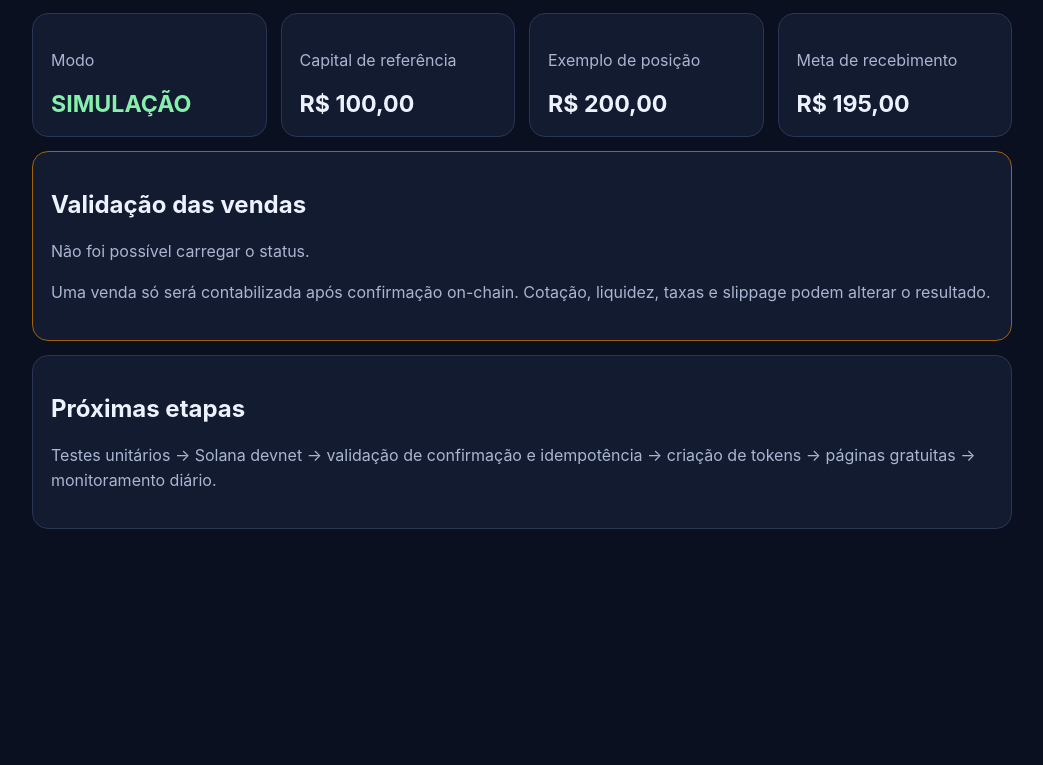
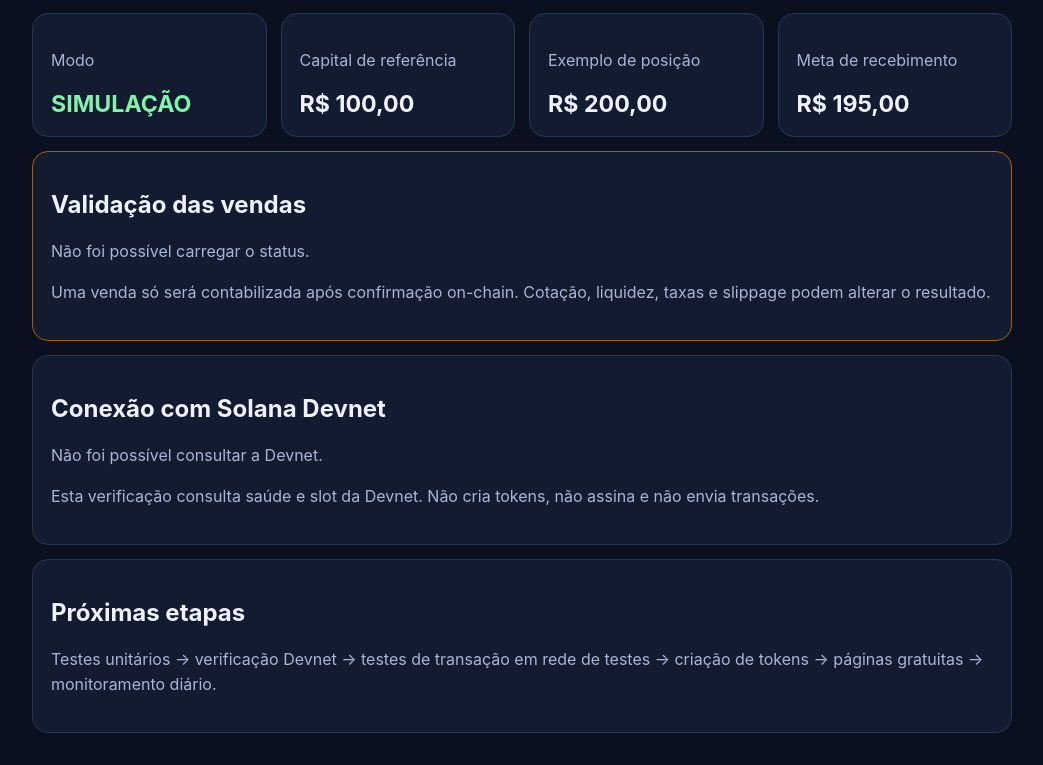
Before and after one commit to TFERRE21/SolanaTokenFactory, a website: page public/index.html in a window 1280 px wide. Shown: the part 142-907 px from the top of the page, without its empty margins (118-1161 px from the left). Before the commit the page ends 800 px from the top, so only its background shows below. Drawn offline with Linux system fonts and the light colour scheme; no server answers.

Commit message:
Show read-only Devnet status on dashboard

```diff
--- a/public/index.html
+++ b/public/index.html
@@ -24,7 +24,12 @@ body{margin:0;padding:32px;max-width:980px;margin-inline:auto}h1{letter-spacing:
 <p id="plan">Carregando status do motor de simulação…</p>
 <p>Uma venda só será contabilizada após confirmação on-chain. Cotação, liquidez, taxas e slippage podem alterar o resultado.</p>
 </section>
-<section class="card" style="margin-top:14px"><h2>Próximas etapas</h2><p>Testes unitários → Solana devnet → validação de confirmação e idempotência → criação de tokens → páginas gratuitas → monitoramento diário.</p></section>
+<section class="card" style="margin-top:14px">
+<h2>Conexão com Solana Devnet</h2>
+<p id="devnet">Verificando conexão somente leitura…</p>
+<p>Esta verificação consulta saúde e slot da Devnet. Não cria tokens, não assina e não envia transações.</p>
+</section>
+<section class="card" style="margin-top:14px"><h2>Próximas etapas</h2><p>Testes unitários → verificação Devnet → testes de transação em rede de testes → criação de tokens → páginas gratuitas → monitoramento diário.</p></section>
 <script>
 fetch('/api/status').then(r=>r.json()).then(s=>{
  document.getElementById('mode').textContent=s.mode.toUpperCase();
@@ -33,5 +38,10 @@ fetch('/api/status').then(r=>r.json()).then(s=>{
  ? 'Plano calculado: vender aproximadamente '+(p.sellFraction*100).toFixed(2)+'% da posição e reter '+(p.retainedFraction*100).toFixed(2)+'%. Estimativa apenas; sem transação.'
  : 'Venda bloqueada ou meta não estimável: '+p.status;
 }).catch(()=>document.getElementById('plan').textContent='Não foi possível carregar o status.');
+fetch('/api/devnet/health').then(async r=>({ok:r.ok,data:await r.json()})).then(({ok,data})=>{
+ document.getElementById('devnet').textContent=ok && data.ok
+ ? 'Conectado · slot confirmado: '+data.slot+' · somente leitura.'
+ : 'Devnet indisponível no momento: '+(data.error || 'resposta inesperada')+'.';
+}).catch(()=>document.getElementById('devnet').textContent='Não foi possível consultar a Devnet.');
 </script>
 </body></html>
```
